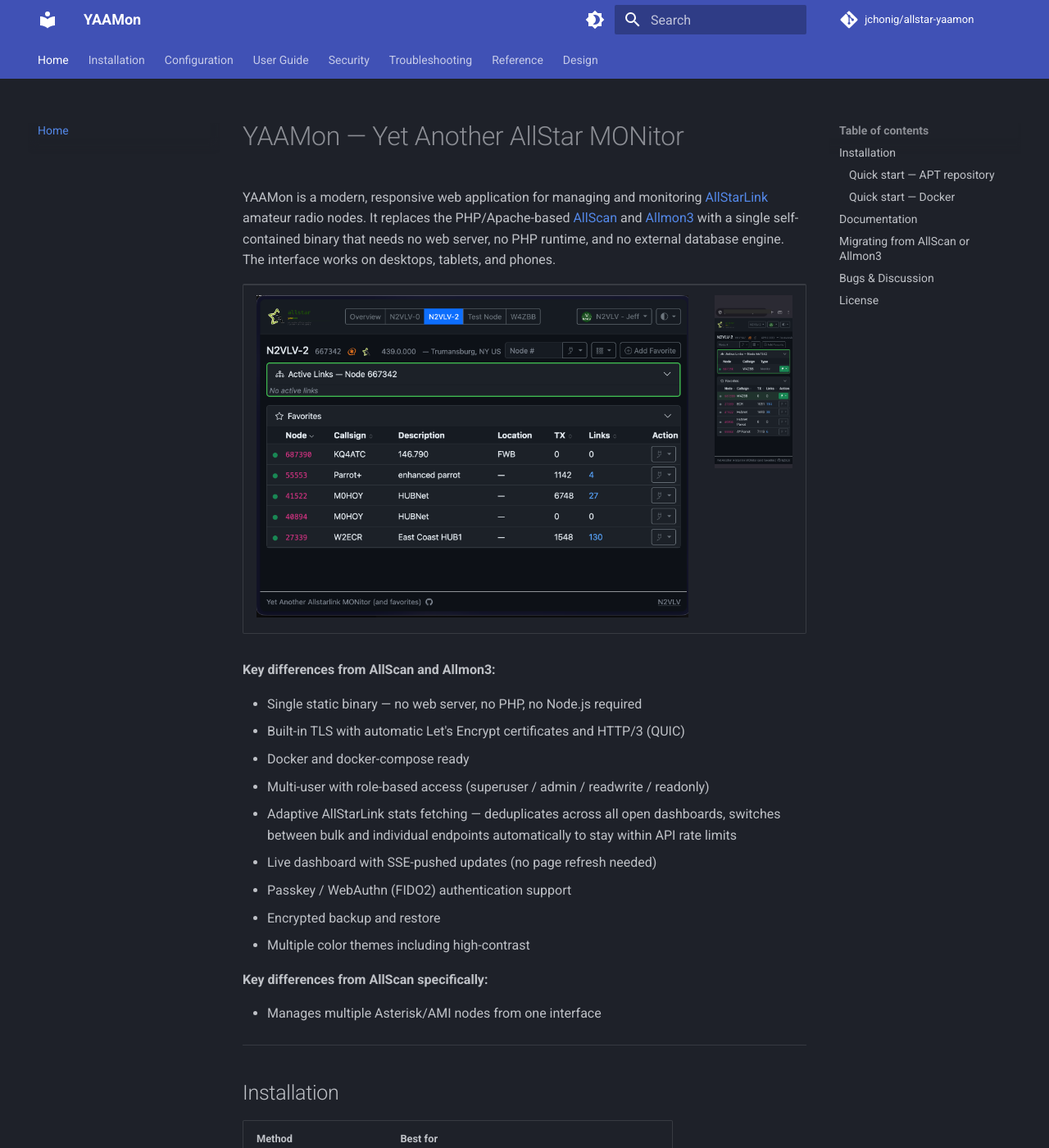
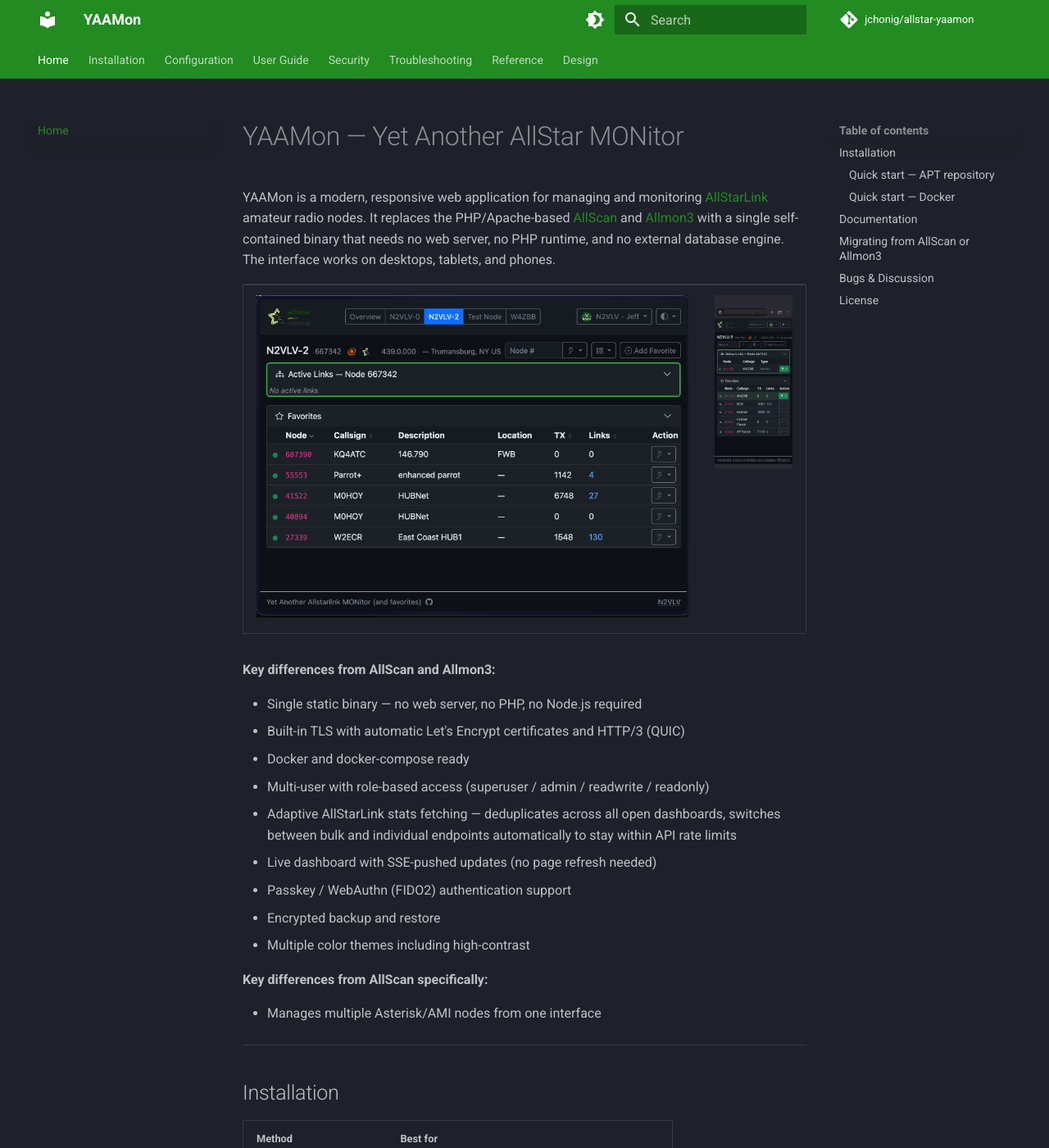
Before and after one commit to jchonig/allstar-yaamon, an MkDocs documentation site: the page built from docs/index.md, in a window 1280 px wide and 1400 px high. Shown: the whole window at 82% size. Built offline with MkDocs 1.6.1 and Material for MkDocs 9.7.7, drawn with Linux system fonts in a browser that asks for light colours; comment, search, counter and statistics services are not loaded.

Commit message:
feat: forest green theme and website smoke tests
Switch MkDocs primary color to forest green (#228B22) via custom CSS.
Add test-website job that verifies docs pages and APT repo files all
return HTTP 200 after each release deployment.

Co-Authored-By: Claude Opus 4.7 <noreply@anthropic.com>

```diff
--- /dev/null
+++ b/docs/stylesheets/extra.css
@@ -0,0 +1,7 @@
+[data-md-color-primary="custom"] {
+  --md-primary-fg-color:        #228B22;
+  --md-primary-fg-color--light: #2EAD2E;
+  --md-primary-fg-color--dark:  #1A6B1A;
+  --md-primary-bg-color:        #fff;
+  --md-primary-bg-color--light: #ffffffb3;
+}
--- a/mkdocs.yml
+++ b/mkdocs.yml
@@ -11,14 +11,14 @@ theme:
   name: material
   palette:
     - scheme: slate
-      primary: indigo
-      accent: indigo
+      primary: custom
+      accent: green
       toggle:
         icon: material/brightness-4
         name: Switch to light mode
     - scheme: default
-      primary: indigo
-      accent: indigo
+      primary: custom
+      accent: green
       toggle:
         icon: material/brightness-7
         name: Switch to dark mode
@@ -40,6 +40,9 @@ markdown_extensions:
   - pymdownx.superfences
   - pymdownx.tabbed:
       alternate_style: true
+
+extra_css:
+  - stylesheets/extra.css
 
 nav:
   - Home: index.md
```
Also changed, not shown: 1 other file.
